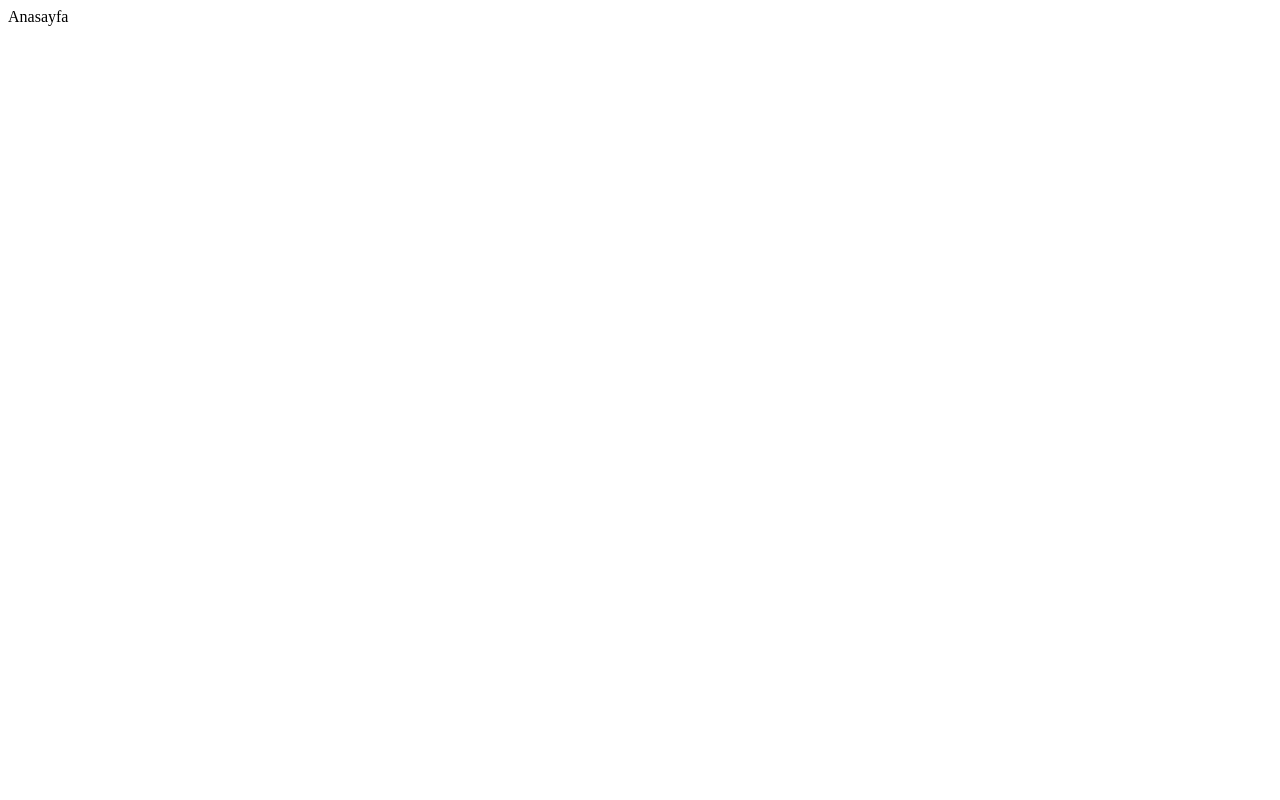
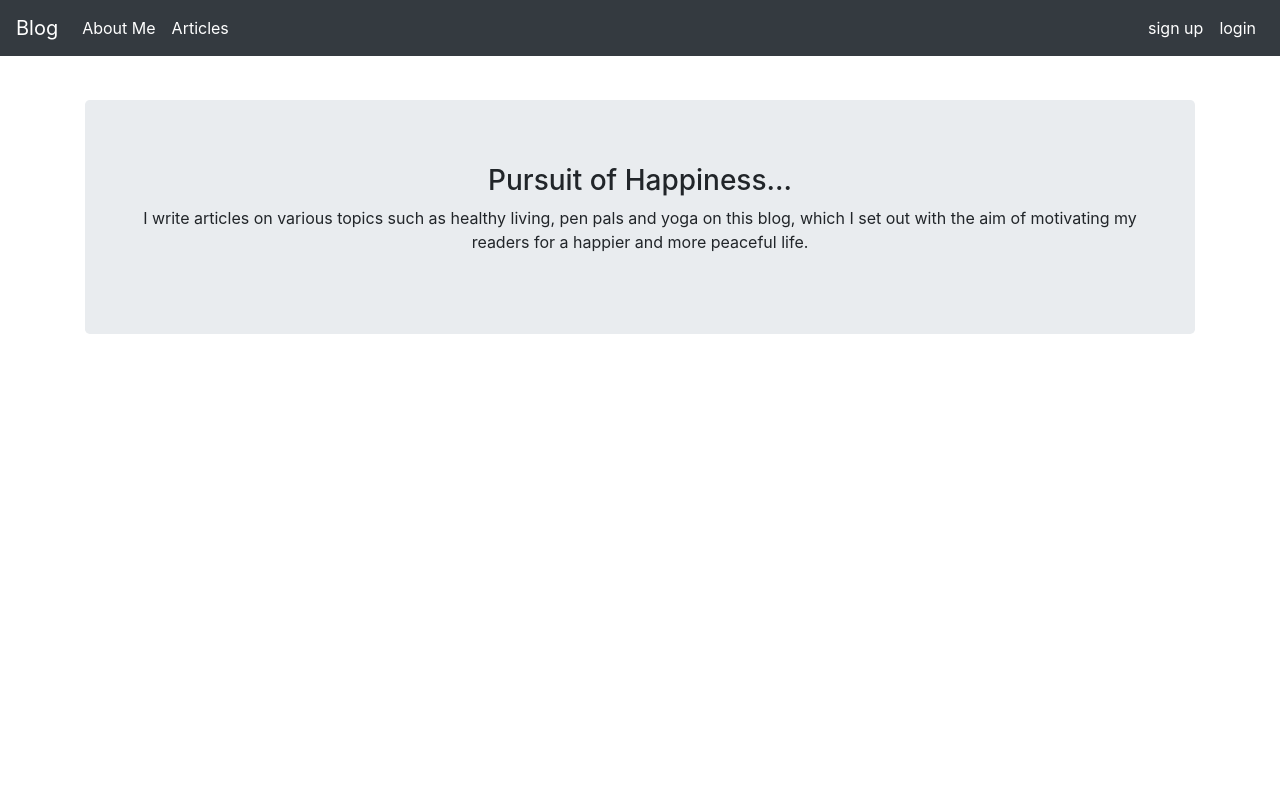
Before and after one commit to rumeysametin/blog, a Django app: page / in a window 1280 px wide. Before the commit the page is almost empty. Run offline with Django 4.2, Linux system fonts and the light colour scheme; some libraries are stand-ins or nearby versions.

Commit message:
create homepage and add navbar

```diff
--- a/article/views.py
+++ b/article/views.py
@@ -4,4 +4,4 @@ from django.http import HttpResponse
 # Create your views here.
 
 def index(request):
-    return HttpResponse("Anasayfa")
+    return render(request, "index.html")
--- a/blog/urls.py
+++ b/blog/urls.py
@@ -16,8 +16,8 @@ Including another URLconf
 from django.contrib import admin
 from django.urls import path
 
-from article.views import index
+from article import views
 urlpatterns = [
     path('admin/', admin.site.urls),
-    path('',index, name = "index"),
+    path('',views.index, name = "index"),
 ]
--- /dev/null
+++ b/templates/includes/navbar.html
@@ -0,0 +1,26 @@
+<nav class="navbar navbar-expand-md navbar-dark fixed-top bg-dark">
+    <a class="navbar-brand" href="/">Blog</a>
+    <button class="navbar-toggler" type="button" data-toggle="collapse" data-target="#navbarCollapse" aria-controls="navbarCollapse" aria-expanded="false" aria-label="Toggle navigation">
+      <span class="navbar-toggler-icon"></span>
+    </button>
+
+    <div class="collapse navbar-collapse" id="navbarCollapse">
+      <ul class="navbar-nav mr-auto">
+        <li class="nav-item active">
+          <a class="nav-link" href="/about">About Me</a>
+        </li>
+        <li class="nav-item active">
+          <a class="nav-link" href="/articles">Articles</a>
+        </li>
+      </ul>
+
+      <ul class="navbar-nav ml-auto">
+        <li class="nav-item active">
+          <a class="nav-link" href="/register">sign up</a>
+        </li>
+          <li class="nav-item active">
+          <a class="nav-link" href="/login">login</a>
+        </li>
+      </ul>
+    </div>
+  </nav>
--- a/templates/index.html
+++ b/templates/index.html
@@ -1,13 +1,10 @@
-<!DOCTYPE html>
-<html lang=”en”>
-<head>
-    <meta charset=”UTF-8">
-    <meta http-equiv="X-UA-Compatible" content="IE=edge">
-    <meta name=”viewport” content=”width=device-width, initial-scale=1.0">
-    <title>Blog</title>
-</head>
-<body>
+{% extends "layout.html" %}
 
-    <h3>Anasayfa</h3>
-</body>
-</html>
+{% block body %}
+
+<div class = "jumbotron text-center">
+    <h3>Pursuit of Happiness...</h3>
+    <p>I write articles on various topics such as healthy living, pen pals and yoga on this blog, which I set out with the aim of motivating my readers for a happier and more peaceful life.</p>
+</div>
+
+{% endblock body %}
--- /dev/null
+++ b/templates/layout.html
@@ -0,0 +1,23 @@
+<!DOCTYPE html>
+<html lang=”en”>
+<head>
+    <meta charset=”UTF-8">
+    <meta name=”viewport” content=”width=device-width, initial-scale=1.0">
+    <meta http-equiv="X-UA-Compatible" content="IE=edge">
+    <link rel="stylesheet" href="https://stackpath.bootstrapcdn.com/bootstrap/4.4.1/css/bootstrap.min.css" integrity="sha384-Vkoo8x4CGsO3+Hhxv8T/Q5PaXtkKtu6ug5TOeNV6gBiFeWPGFN9MuhOf23Q9Ifjh" crossorigin="anonymous">
+    <title>Blog</title>
+</head>
+<body>
+
+    {% include "includes/navbar.html" %}
+    <div style = "margin-top : 100px;" class = "container">
+        {% block body %}
+
+        {% endblock body %}
+
+
+    <script src="https://code.jquery.com/jquery-3.4.1.slim.min.js" integrity="sha384-J6qa4849blE2+poT4WnyKhv5vZF5SrPo0iEjwBvKU7imGFAV0wwj1yYfoRSJoZ+n" crossorigin="anonymous"></script>
+    <script src="https://cdn.jsdelivr.net/npm/popper.js@1.16.0/dist/umd/popper.min.js" integrity="sha384-Q6E9RHvbIyZFJoft+2mJbHaEWldlvI9IOYy5n3zV9zzTtmI3UksdQRVvoxMfooAo" crossorigin="anonymous"></script>
+    <script src="https://stackpath.bootstrapcdn.com/bootstrap/4.4.1/js/bootstrap.min.js" integrity="sha384-wfSDF2E50Y2D1uUdj0O3uMBJnjuUD4Ih7YwaYd1iqfktj0Uod8GCExl3Og8ifwB6" crossorigin="anonymous"></script>
+</body>
+</html>
```
